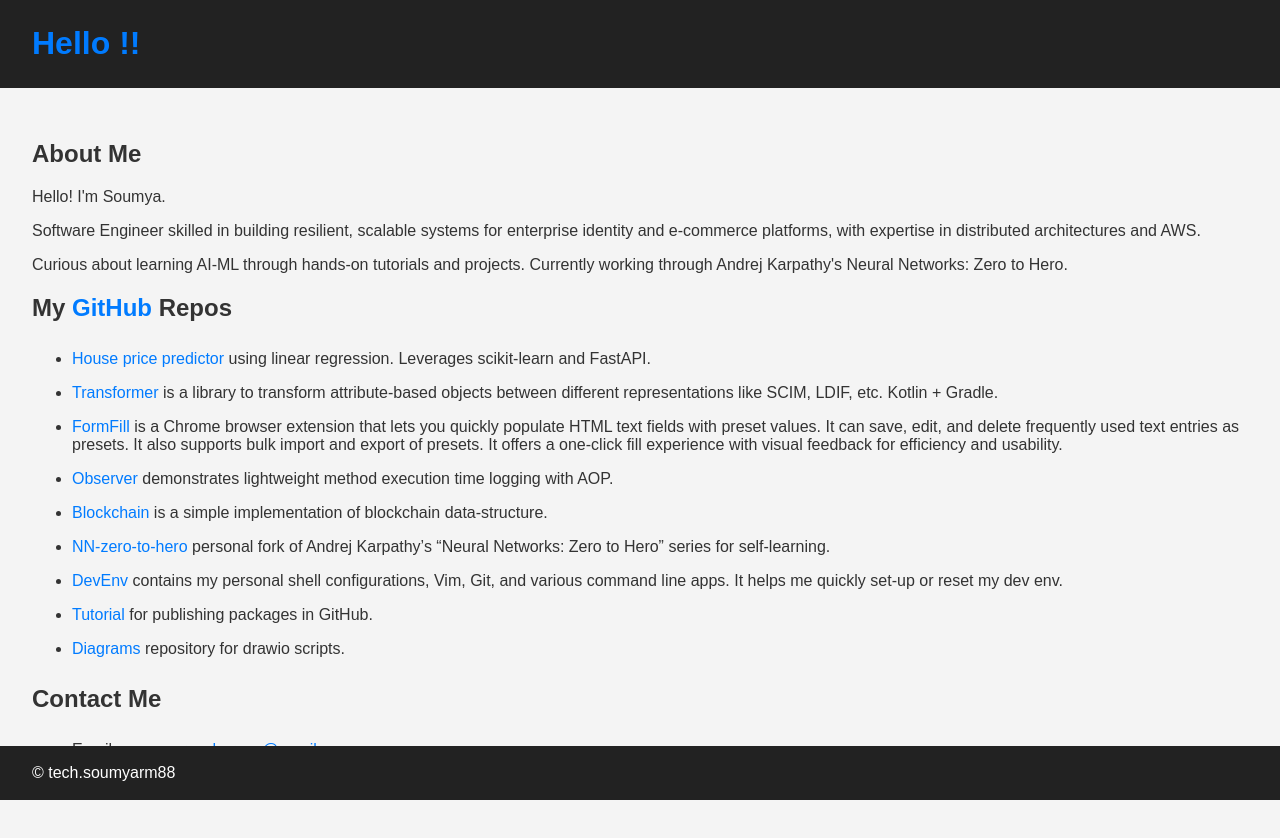
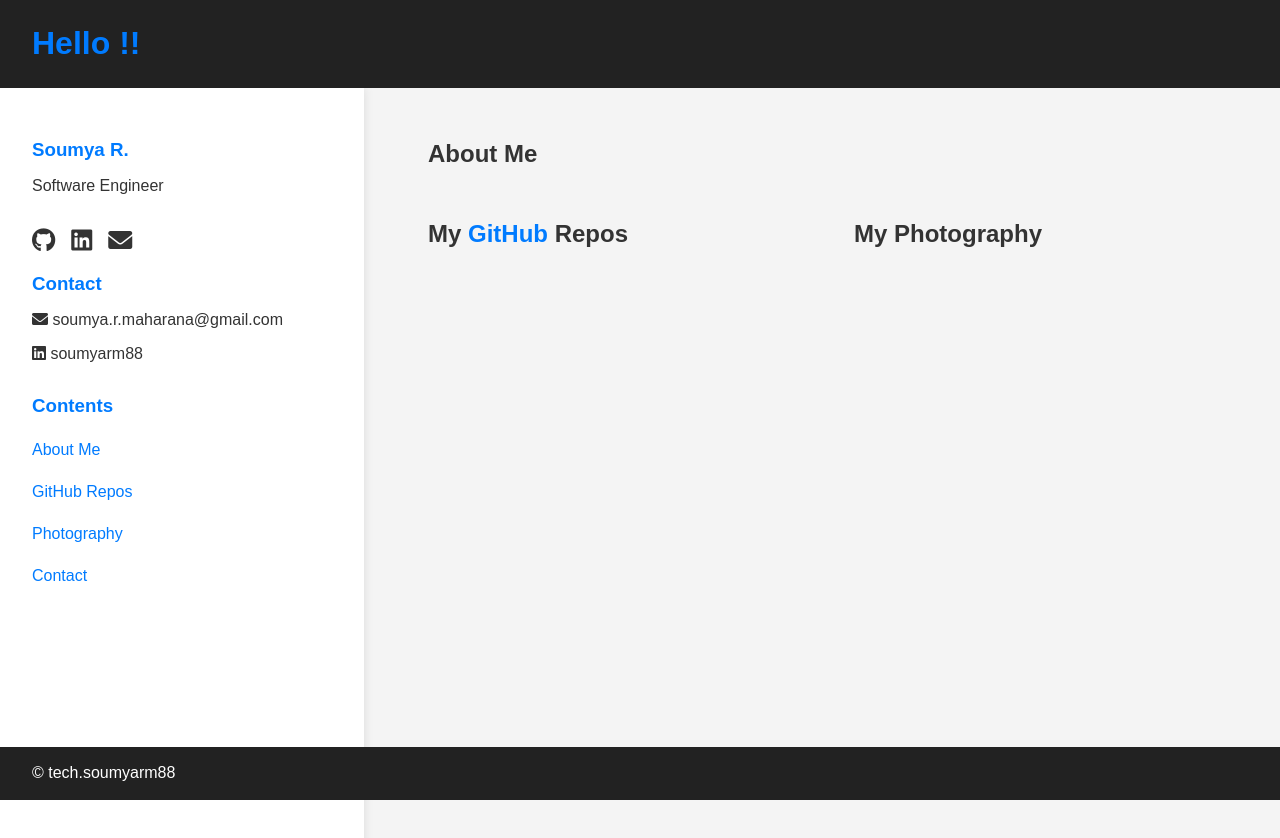
Before and after one commit to soumyarm88/soumyarm88.github.io, a plain HTML site: page index.html in a window 1280 px wide. Drawn offline with Linux system fonts and the light colour scheme.

Commit message:
added left side bar

```diff
--- a/index.html
+++ b/index.html
@@ -4,6 +4,8 @@
     <meta charset="UTF-8">
     <meta name="viewport" content="width=device-width, initial-scale=1.0">
     <title>Soumya R.</title>
+    <!-- Add Font Awesome for social media icons -->
+    <link rel="stylesheet" href="https://cdnjs.cloudflare.com/ajax/libs/font-awesome/6.0.0/css/all.min.css">
     <style>
         html, body {
             height: 100%;
@@ -18,6 +20,8 @@
             flex-direction: column;
             min-height: 100vh;
         }
+
+        /* Header and Footer styles */
         header {
             position: sticky;
             top: 0;
@@ -27,7 +31,9 @@
             text-align: left;
             padding: 0.25rem 2rem;
             box-sizing: border-box;
+            z-index: 1000;
         }
+
         footer {
             position: sticky;
             bottom: 0;
@@ -37,27 +43,140 @@
             text-align: left;
             padding: 0.1rem 2rem;
             box-sizing: border-box;
+            z-index: 1000;
         }
+
+        /* Container for sidebar and main content */
+        .page-container {
+            display: flex;
+            flex: 1;
+            gap: 2rem;
+        }
+
+        /* Sidebar styles */
+        .sidebar {
+            width: 300px;
+            background-color: #fff;
+            padding: 2rem;
+            box-shadow: 0 0 10px rgba(0,0,0,0.1);
+            height: calc(100vh - 100px); /* Adjust based on your header/footer height */
+            position: sticky;
+            top: 60px; /* Adjust based on header height */
+            overflow-y: auto;
+        }
+
+        .sidebar-section {
+            margin-bottom: 2rem;
+        }
+
+        .sidebar-section h3 {
+            color: #007bff;
+            margin-bottom: 1rem;
+        }
+
+        .social-links {
+            display: flex;
+            gap: 1rem;
+            margin-bottom: 1rem;
+        }
+
+        .social-links a {
+            color: #333;
+            font-size: 1.5rem;
+            transition: color 0.3s ease;
+        }
+
+        .social-links a:hover {
+            color: #007bff;
+        }
+
+        .table-of-contents ul {
+            list-style: none;
+            padding: 0;
+        }
+
+        .table-of-contents li {
+            margin-bottom: 0.5rem;
+        }
+
+        /* Main content styles */
         main {
             flex: 1;
             padding: 2rem;
-            max-width: 160rch;
+            max-width: 1400px;
         }
+
+        .flex-container {
+            display: flex;
+            gap: 2rem;
+            flex-wrap: wrap;
+            margin: 2rem 0;
+        }
+
+        #repository, #photography {
+            flex: 1;
+            min-width: 300px;
+        }
+
+        img {
+            max-width: 100%;
+            height: auto;
+            display: block;
+        }
+
+        /* General styles */
         h1 {
             color: #007bff;
         }
+
         a {
             color: #007bff;
             text-decoration: none;
         }
+
         a:hover {
             text-decoration: underline;
         }
+
         li {
             padding: 0.5rem 0;
         }
-        li:last-child {
-            margin-bottom: 0;
+
+        /* Mobile responsiveness */
+        @media screen and (max-width: 968px) {
+            .page-container {
+                flex-direction: column;
+            }
+
+            .sidebar {
+                width: 100%;
+                height: auto;
+                position: relative;
+                top: 0;
+                padding: 1rem;
+            }
+
+            .social-links {
+                justify-content: center;
+            }
+
+            main {
+                padding: 1rem;
+            }
+
+            #repository, #photography {
+                flex: 100%;
+            }
+        }
+
+        @media screen and (max-width: 480px) {
+            body {
+                font-size: 14px;
+            }
+
+            h1 { font-size: 1.5rem; }
+            h2 { font-size: 1.25rem; }
+            h3 { font-size: 1.1rem; }
         }
     </style>
 </head>
@@ -65,41 +184,65 @@
 <header>
     <h1>Hello !!</h1>
 </header>
+
+<div class="page-container">
+    <!-- Sidebar -->
+    <aside class="sidebar">
+        <div class="sidebar-section profile">
+            <h3>Soumya R.</h3>
+            <p>Software Engineer</p>
+        </div>
+
+        <div class="sidebar-section social-links">
+            <a href="https://github.com/soumyarm88" target="_blank" title="GitHub">
+                <i class="fab fa-github"></i>
+            </a>
+            <a href="https://www.linkedin.com/in/soumyarm88/" target="_blank" title="LinkedIn">
+                <i class="fab fa-linkedin"></i>
+            </a>
+            <a href="mailto:soumya.r.maharana@gmail.com" title="Email">
+                <i class="fas fa-envelope"></i>
+            </a>
+        </div>
+
+        <div class="sidebar-section contact-info">
+            <h3>Contact</h3>
+            <p><i class="fas fa-envelope"></i> soumya.r.maharana@gmail.com</p>
+            <p><i class="fab fa-linkedin"></i> soumyarm88</p>
+        </div>
+
+        <div class="sidebar-section table-of-contents">
+            <h3>Contents</h3>
+            <ul>
+                <li><a href="#about">About Me</a></li>
+                <li><a href="#repository">GitHub Repos</a></li>
+                <li><a href="#photography">Photography</a></li>
+                <li><a href="#contact">Contact</a></li>
+            </ul>
+        </div>
+    </aside>
+
+    <!-- Main Content -->
     <main>
-    <section>
+        <section id="about">
             <h2>About Me</h2>
-        <p>
-            Hello! I'm Soumya.
-        </p>
-        <p>
-            Software Engineer skilled in building resilient, scalable systems for enterprise identity and e-commerce platforms, with expertise in distributed architectures and AWS.
-        </p>
-        <p>
-            Curious about learning AI-ML through hands-on tutorials and projects. Currently working through Andrej Karpathy's Neural Networks: Zero to Hero.
-        </p>
+            <!-- Existing about content -->
         </section>
-    <section>
+
+        <div class="flex-container">
+            <section id="repository">
                 <h2>My <a href="https://github.com/soumyarm88">GitHub</a> Repos</h2>
-        <ul>
-            <li><a href="https://github.com/soumyarm88/house-price-predictor">House price predictor</a> using linear regression. Leverages scikit-learn and FastAPI.</li>
-            <li><a href="https://github.com/soumyarm88/transformer">Transformer</a> is a library to transform attribute-based objects between different representations like SCIM, LDIF, etc. Kotlin + Gradle.</li>
-            <li><a href="https://github.com/soumyarm88/formfill-extension">FormFill</a> is a Chrome browser extension that lets you quickly populate HTML text fields with preset values. It can save, edit, and delete frequently used text entries as presets. It also supports bulk import and export of presets. It offers a one-click fill experience with visual feedback for efficiency and usability.</li>
-            <li><a href="https://github.com/soumyarm88/observer">Observer</a> demonstrates lightweight method execution time logging with AOP.</li>
-            <li><a href="https://github.com/soumyarm88/blockchain">Blockchain</a> is a simple implementation of blockchain data-structure.</li>
-            <li><a href="https://github.com/soumyarm88/nn-zero-to-hero">NN-zero-to-hero</a> personal fork of Andrej Karpathy’s “Neural Networks: Zero to Hero” series for self-learning.</li>
-            <li><a href="https://github.com/soumyarm88/formfill-extension">DevEnv</a> contains my personal shell configurations, Vim, Git, and various command line apps. It helps me quickly set-up or reset my dev env.</li>
-            <li><a href="https://github.com/soumyarm88/tutorial">Tutorial</a> for publishing packages in GitHub.</li>
-            <li><a href="https://github.com/soumyarm88/blockchain">Diagrams</a> repository for drawio scripts.</li>
-        </ul>
+                <!-- Existing repository content -->
             </section>
-    <section>
-        <h2>Contact Me</h2>
-        <ul>
-            <li>Email: <a href="mailto:soumya.r.maharana@gmail.com">soumya.r.maharana@gmail.com</a></li>
-            <li>LinkedIn: <a href="https://www.linkedin.com/in/soumyarm88/">soumyarm88</a></li>
-        </ul>
+
+            <section id="photography">
+                <h2>My Photography</h2>
+                <!-- Existing photography content -->
             </section>
+        </div>
     </main>
+</div>
+
 <footer>
     <p>&copy; tech.soumyarm88</p>
 </footer>
```
Lines whose indentation alone changed are shown as unchanged.
